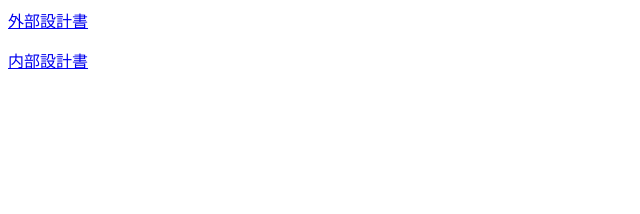
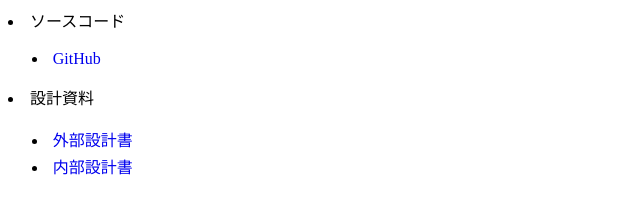
Before and after one commit to mynabe/mynabe.github.io, a plain HTML site: page index.html in a window 1280 px wide. Shown: the whole page, without its empty margins (0-640 px from the left). Drawn offline with Linux system fonts and the light colour scheme.

Commit message:
内部設計書修正

```diff
--- a/index.html
+++ b/index.html
@@ -1,6 +1,33 @@
-<p>
-    <a href="Eitango_outline_design.html">外部設計書</a>
-</p>
-<p>
-    <a href="Eitango_internal_design.html">内部設計書</a>
-</p>
+<style>
+.cp_link {
+display: inline-block;
+padding: 0.1em 0.3em;
+transition: all .3s;
+}
+.cp_link:hover {
+color: #fff;
+background-color: #00BCD4;
+}
+a {
+text-decoration: none;
+}
+</style>
+
+<li>ソースコード
+    <ul>
+        <li>
+            <a href="https://github.com/mynabe/eitan" class="cp_link">GitHub</a>
+        </li>
+    </ul>
+</li>
+
+<li>設計資料
+    <ul>
+        <li>
+            <a href="Eitango_outline_design.html" class="cp_link">外部設計書</a>
+        </li>
+        <li>
+            <a href="Eitango_internal_design.html" class="cp_link">内部設計書</a>
+        </li>
+    </ul>
+</li>
```
Also changed, not shown: Eitango_internal_design.html (+1 -1 lines).
